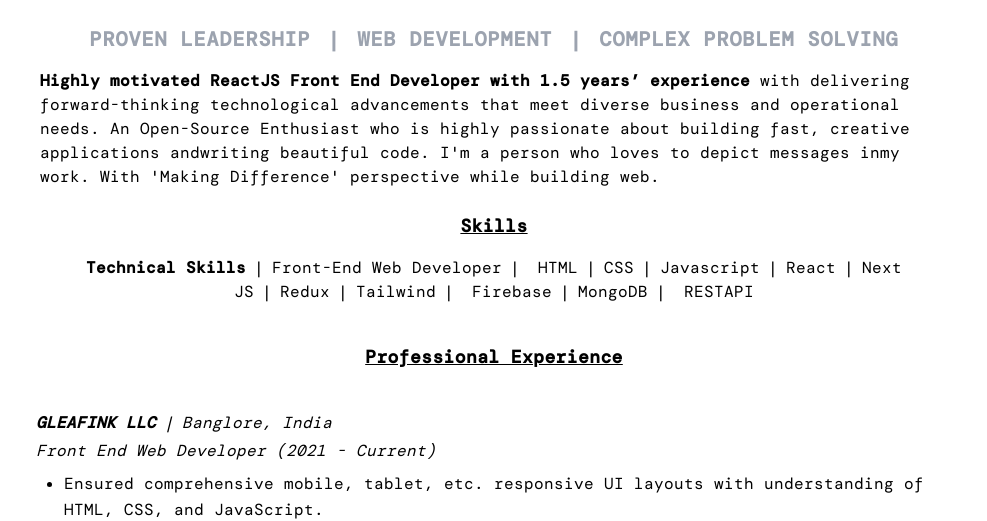
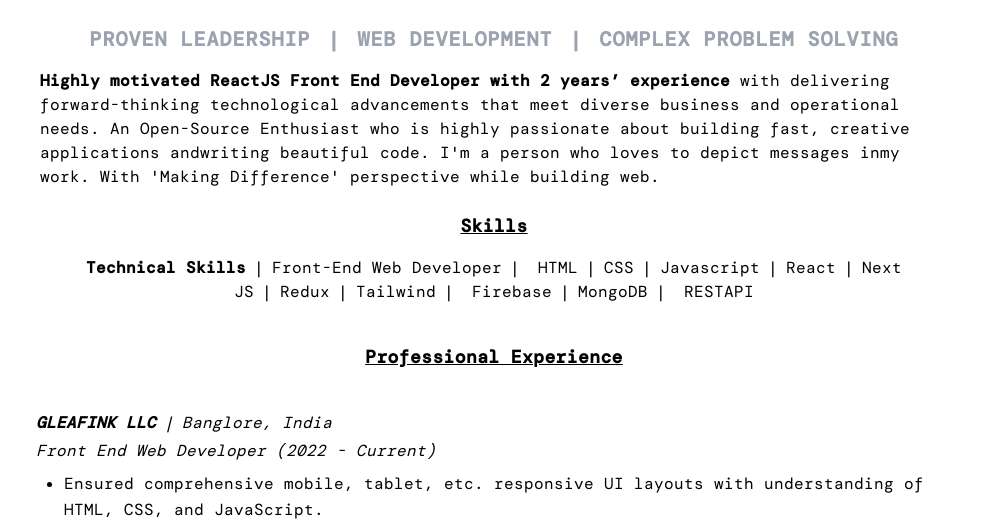
Before and after one commit to Tushar-017/nextjs-portfolio, a Next.js app: page /resume in a window 1280 px wide. Shown: the part 255-776 px from the top of the page, without its empty margins (146-1133 px from the left). Built offline with nearby package versions, Linux system fonts and the light colour scheme; a web font is replaced by a local one.

Commit message:
resume button and nav updated

```diff
--- a/components/Hero.jsx
+++ b/components/Hero.jsx
@@ -41,11 +41,16 @@ const Hero = () => {
           />
         </div>
       </div>
-      <div className="p-1 mt-2 md:pt-4">
+      <div className="p-1 mt-2 md:pt-4 flex gap-0">
         <Link href="/#contact">
           <button className="p-2 text-sm md:text-md md:p-3">
             Get in Touch
           </button>
+        </Link>
+        <Link href="/resume">
+          <p className="p-2 text-sm md:text-md md:p-3 bg-slate-100 cursor-pointer">
+            Resume
+          </p>
         </Link>
       </div>
       <div className="flex items-center justify-start max-w-[330px] sm:m-auto py-2 mt-2 lg:mt-14 md:pt-6 ">
--- a/components/Navbar.jsx
+++ b/components/Navbar.jsx
@@ -16,7 +16,7 @@ const Navbar = () => {
   }
   return (
     <div className={darkMode ? "dark" : ""}>
-      <div className="sticky w-full h-20 z-50 dark:bg-gray-700-800">
+      <div className="sticky w-full h-20 z-50 dark:bg-gray-700">
         <div className="flex justify-between items-center w-full h-full  ">
           <div>
             <ul className="hidden md:flex">
@@ -45,11 +45,11 @@ const Navbar = () => {
               <TbMenu2 size={25} />
             </div>
           </div>
-          <BsMoonStars
+          {/* <BsMoonStars
             onClick={() => setDarkMode(!darkMode)}
             size={20}
             color="#7a7a7a"
-          />
+          /> */}
         </div>
         <div
           className={
--- a/pages/index.js
+++ b/pages/index.js
@@ -7,6 +7,7 @@ import Projects from "../components/Projects"
 import Skills from "../components/Skills"
 
 export default function Home() {
+  const [darkMode, setDarkMode] = useState(false)
   return (
     <>
       <Head>
@@ -16,7 +17,7 @@ export default function Home() {
         <link rel="icon" href="/favicon.ico" />
       </Head>
       <main className="px-6 md:px-[10%]">
-        <Navbar />
+        <Navbar mode={darkMode} modeFn={setDarkMode} />
         <Hero />
         {/* <Floats className="fixed" /> */}
         {/* <About /> */}
--- a/pages/resume.jsx
+++ b/pages/resume.jsx
@@ -50,7 +50,7 @@ const resume = () => {
         </div>
         <p className="px-2">
           <span className="font-bold">
-            Highly motivated ReactJS Front End Developer with 1.5 years’
+            Highly motivated ReactJS Front End Developer with 2 years’
             experience
           </span>{" "}
           with delivering forward-thinking technological advancements that meet
@@ -96,7 +96,7 @@ const resume = () => {
             <span className="px-2">|</span>Banglore, India
           </p>
           <p className="py-1 italic">
-            Front End Web Developer (2021 - Current)
+            Front End Web Developer (2022 - Current)
           </p>
           <ul className="list-disc list-outside px-7 py-1 leading-relaxed">
             <li>
```
